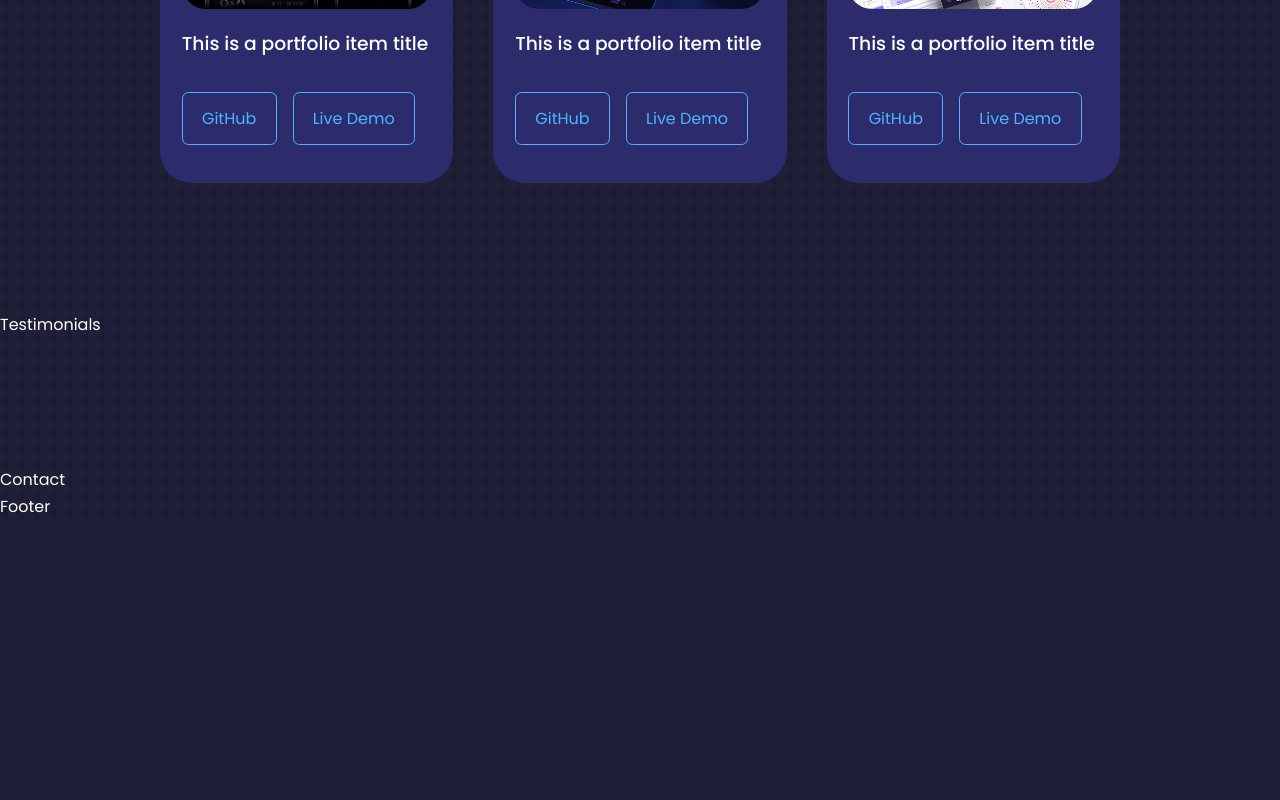
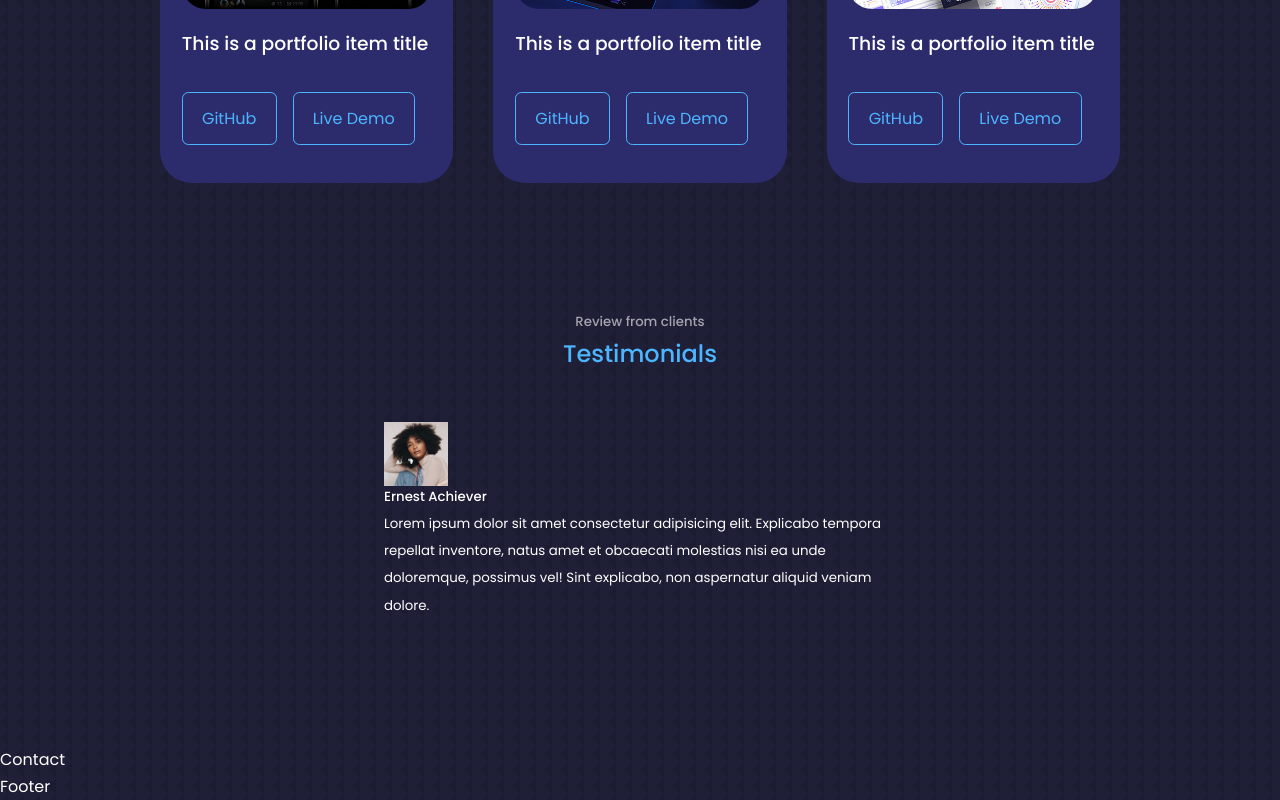
Before and after one commit to dows16/Portfolio, a React (Create React App) app: page / in a window 1280 px wide. Shown: the part 3830-4630 px from the top of the page. Before the commit the page ends 4351 px from the top, so only its background shows below. Built offline with nearby package versions, Linux system fonts and the light colour scheme.

Commit message:
first commit

```diff
--- a/src/components/testimonials/Testimonials.jsx
+++ b/src/components/testimonials/Testimonials.jsx
@@ -1,9 +1,28 @@
 import React from 'react'
 import testimonials from './testimonials.css'
+import AVTR1 from "../../assets/avatar1.jpg"
+import AVTR2 from "../../assets/avatar2.jpg"
+import AVTR3 from "../../assets/avatar3.jpg"
+import AVTR4 from "../../assets/avatar4.jpg"
 
 const Testimonials = () => {
   return (
-    <section id="testimonials">Testimonials</section>
+    <section id="testimonials">
+      <h5>Review from clients</h5>
+      <h2>Testimonials</h2>
+
+      <div className="container testimonials__container">
+        <article className="testimonial">
+          <div className="client__avatar">
+            <img src={AVTR1} alt="Photo of First Client" />
+          </div>
+          <h5 className="client__name">Ernest Achiever</h5>
+            <small className="client__review">
+              Lorem ipsum dolor sit amet consectetur adipisicing elit. Explicabo tempora repellat inventore, natus amet et obcaecati molestias nisi ea unde doloremque, possimus vel! Sint explicabo, non aspernatur aliquid veniam dolore.
+            </small>
+        </article>
+      </div>
+    </section>
   )
 }
 
--- a/src/components/testimonials/testimonials.css
+++ b/src/components/testimonials/testimonials.css
@@ -0,0 +1,9 @@
+.container.testimonials__container {
+    width: 40%;
+}
+
+.client__avatar {
+    width: 4rem;
+    aspect-ratio: 1/1;
+    overflow: hidden;
+}
```
